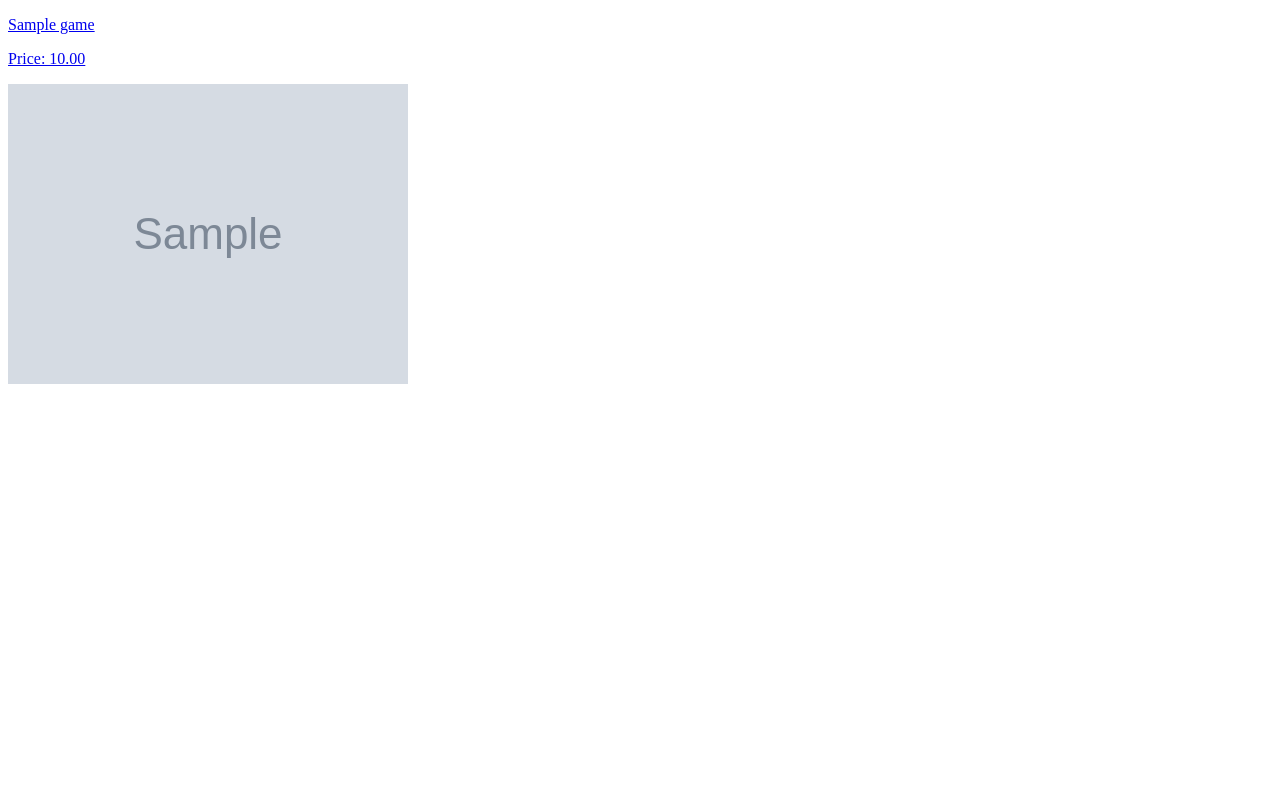
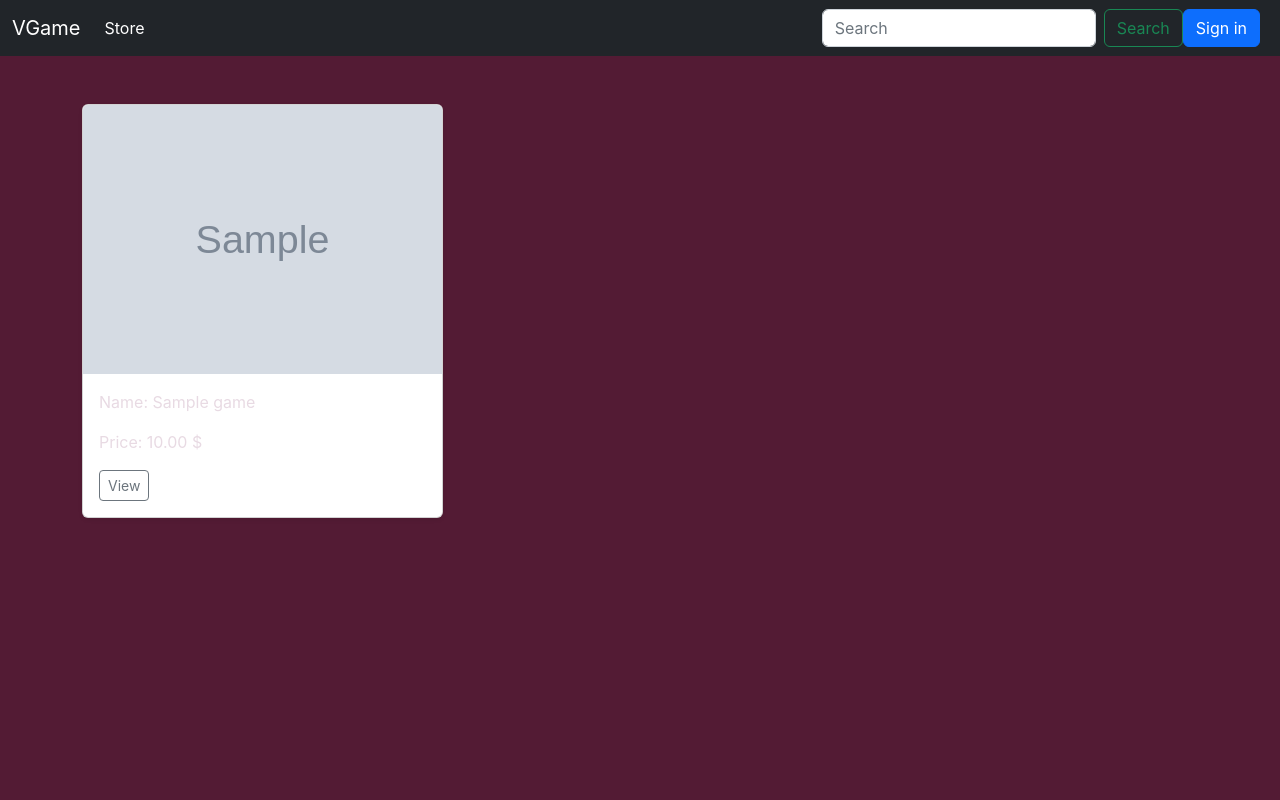
Before and after one commit to vyngt/vgame, a Django app: page /store/ in a window 1280 px wide. Run offline with Django 4.2, Linux system fonts and the light colour scheme; tables that the repository leaves empty hold one stand-in row (values such as "Sample post"); grey boxes marked "Sample" are stand-in pictures.

Commit message:
add accounts.urls

```diff
--- /dev/null
+++ b/static/css/index.css
@@ -0,0 +1,7 @@
+body {
+  font-family: -apple-system, BlinkMacSystemFont, Segoe UI, Roboto, Oxygen,
+    Ubuntu, Cantarell, Fira Sans, Droid Sans, Helvetica Neue, sans-serif;
+  background-color: rgb(83, 27, 52);
+  color: rgb(232, 218, 227);
+  min-height: 100vh;
+}
--- /dev/null
+++ b/template/base.html
@@ -0,0 +1,84 @@
+{% load static %}
+<!DOCTYPE html>
+<html>
+  <head>
+    <meta charset="utf-8" />
+    <meta http-equiv="X-UA-Compatible" content="IE=edge" />
+    <title>VGame{% block title %}{% endblock %}</title>
+    <meta name="viewport" content="width=device-width, initial-scale=1" />
+    <link
+      href="https://cdn.jsdelivr.net/npm/bootstrap@5.2.0-beta1/dist/css/bootstrap.min.css"
+      rel="stylesheet"
+      integrity="sha384-0evHe/X+R7YkIZDRvuzKMRqM+OrBnVFBL6DOitfPri4tjfHxaWutUpFmBp4vmVor"
+      crossorigin="anonymous"
+    />
+    <link
+      rel="stylesheet"
+      type="text/css"
+      href="{% static 'css/index.css' %}"
+    />
+    {% block extra_css %}{% endblock%}
+    {% block extra_script %}{% endblock%}
+  </head>
+  <body>
+    <!-- Navbar -->
+    {% block header %}
+    <nav class="navbar navbar-expand-sm navbar-dark bg-dark">
+      <div class="container-fluid">
+        <a class="navbar-brand" href="{% url 'home' %}">VGame</a>
+        <div class="collapse navbar-collapse" id="navbarsExample02">
+          <ul class="navbar-nav me-auto">
+            <li class="nav-item">
+              <a class="nav-link active" aria-current="page" href="{% url 'core:store' %}">Store</a>
+            </li>
+          </ul>
+          <form class="d-flex">
+            {% csrf_token %}
+            <input class="form-control me-2" type="search" placeholder="Search" aria-label="Search">
+            <button class="btn btn-outline-success" type="button">Search</button>
+          </form>
+        </div>
+          {% if user.is_authenticated %}
+          <div class="btn-group">
+            <a
+              class="nav-link"
+              id="avatar_dropdown"
+              data-toggle="dropdown"
+              data-bs-toggle="dropdown"
+              aria-expanded="false"
+            >
+            <button class="btn btn-outline-info">{{user.username}}</button>
+            </a>
+            <ul
+              class="dropdown-menu dropdown-menu-dark dropdown-menu-lg-end"
+              aria-labelledby="avatar_dropdown"
+            >
+            <li class="dropdown-item">
+              <h5 class="mb-2"><strong>{{user.get_full_name}}</strong></h5>
+            </li>
+              <li class="divider"></li>
+              <li><a class="dropdown-item" href="{% url 'account_logout' %}">Logout</a></li>
+            </ul>
+          </div>
+          {% else %}
+          <a class="btn btn-primary me-2" href="{% url 'account_login' %}">Sign in</a>
+          {% endif %}
+        </div>
+      </div>
+    </nav>
+    {% endblock %}
+
+    <!-- Content -->
+    {% block content %} {% endblock%}
+
+    <!-- Scripts -->
+    {% block scripts %} {% endblock%}
+
+    <!-- JavaScript Bundle with Popper -->
+    <script
+      src="https://cdn.jsdelivr.net/npm/bootstrap@5.2.0-beta1/dist/js/bootstrap.bundle.min.js"
+      integrity="sha384-pprn3073KE6tl6bjs2QrFaJGz5/SUsLqktiwsUTF55Jfv3qYSDhgCecCxMW52nD2"
+      crossorigin="anonymous"
+    ></script>
+  </body>
+</html>
--- /dev/null
+++ b/template/home.html
@@ -0,0 +1,5 @@
+{% extends 'base.html' %}
+<!---->
+{% block content %}
+<div>Hello World</div>
+{% endblock content %}
--- a/template/store/list.html
+++ b/template/store/list.html
@@ -1,20 +1,47 @@
-<!DOCTYPE html>
-<html>
-  <head>
-    <meta charset="utf-8" />
-    <meta http-equiv="X-UA-Compatible" content="IE=edge" />
-    <title>List</title>
-    <meta name="viewport" content="width=device-width, initial-scale=1" />
-  </head>
-  <body>
-    {% for game in games %}
-    <div>
-      <a href="{% url 'core:store_game_detail' game.slug %}">
-        <p>{{game.name}}</p>
-        <p>Price: {{game.price}}</p>
-        <img src="{{game.cover.url}}" alt="{{game.name}}'s' cover" />
-      </a>
+{% extends 'base.html' %}
+<!---->
+{% block title %} | Store{% endblock title %}
+<!---->
+
+{% block content %}
+<!---->
+<div class="py-5">
+  <div class="container">
+    <div class="row row-cols-1 row-cols-sm-2 row-cols-md-3 g-3">
+      <!-- For   -->
+      {% for game in games %}
+
+      <div class="col">
+        <div class="card shadow-sm">
+          <div>
+            <img
+              class="bd-placeholder-img card-img-top"
+              src="{{game.cover.url}}"
+              alt="{album.name}"
+            />
+          </div>
+
+          <div class="card-body">
+            <p class="card-text">Name: {{game.name}}</p>
+            <p>Price: {{game.price}} $</p>
+
+            <div class="d-flex justify-content-between align-items-center">
+              <div class="btn-group">
+                <a
+                  class="btn btn-sm btn-outline-secondary"
+                  href="{% url 'core:store_game_detail' game.slug %}"
+                  >View</a
+                >
+              </div>
+            </div>
+          </div>
+        </div>
+      </div>
+      <!-- End for  -->
+      {% endfor %}
     </div>
-    {% endfor %}
-  </body>
-</html>
+  </div>
+</div>
+
+<!---->
+{% endblock content %}
--- a/vgame/settings.py
+++ b/vgame/settings.py
@@ -155,6 +155,10 @@ SITE_ID = 1
 AUTH_USER_MODEL = "vaccount.User"
 
 # All auth
+AUTHENTICATION_BACKENDS = [
+    "django.contrib.auth.backends.ModelBackend",
+    "allauth.account.auth_backends.AuthenticationBackend",
+]
 ACCOUNT_EMAIL_REQUIRED = True
 ACCOUNT_EMAIL_VERIFICATION = "mandatory"
 
@@ -168,6 +172,8 @@ SOCIALACCOUNT_PROVIDERS = {
     },
 }
 
+LOGIN_REDIRECT_URL = "home"
+
 # PAYMENTS
 # Stripe
 STRIPE_SK = os.environ.get("STRIPE_SK", "")
--- a/vgame/urls.py
+++ b/vgame/urls.py
@@ -18,8 +18,12 @@ from django.conf.urls.static import static
 from django.contrib import admin
 from django.urls import path, include
 
+from .views import Home
+
 urlpatterns = [
+    path("", Home.as_view(), name="home"),
     path("", include("core.urls")),
+    path("accounts/", include("allauth.urls")),
     path("admin/", admin.site.urls),
 ]
 
--- /dev/null
+++ b/vgame/views.py
@@ -0,0 +1,5 @@
+from django.views.generic import TemplateView
+
+
+class Home(TemplateView):
+    template_name = "home.html"
```
Also changed, not shown: static/css/sign_in.css (added, +22 -0 lines).
